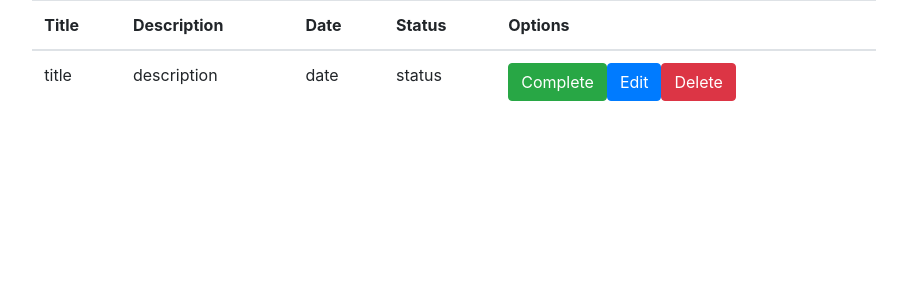
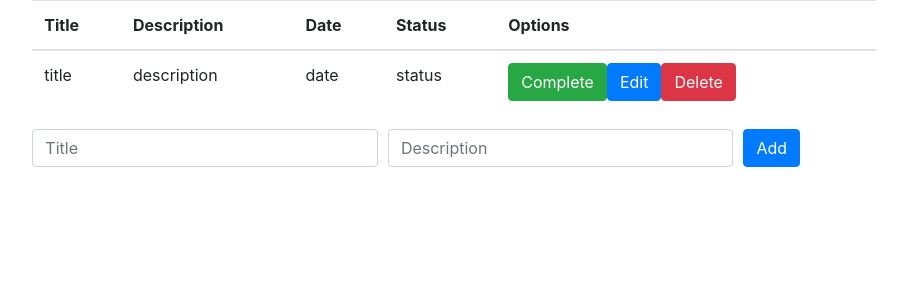
Before and after one commit to ThisIsTyDell/todo-MEAN, an Angular app in the folder todoapp-angular/: page / in a window 1280 px wide. Shown: the top 300 px of the page, without its empty margins (186-1093 px from the left). Built offline with nearby package versions, Linux system fonts and the light colour scheme; no server answers.

Commit message:
add form

```diff
--- a/todoapp-angular/src/app/app.component.html
+++ b/todoapp-angular/src/app/app.component.html
@@ -35,6 +35,20 @@
         </tbody>
       </table>
     </div>
+
+    <form>
+      <div class="form-row">
+        <div class="col-md-5">
+          <input type="text" name="title" id="title" placeholder="Title" class="form-control">
+        </div>
+        <div class="col-md-5">
+          <input type="text" name="description" id="description" placeholder="Description" class="form-control">
+        </div>
+        <div class="col-md-2">
+          <button type="submit" class="btn btn-primary">Add</button>
+        </div>
+      </div>
+    </form>
   </div>
 
   <div class="col-md-2"></div>
```
